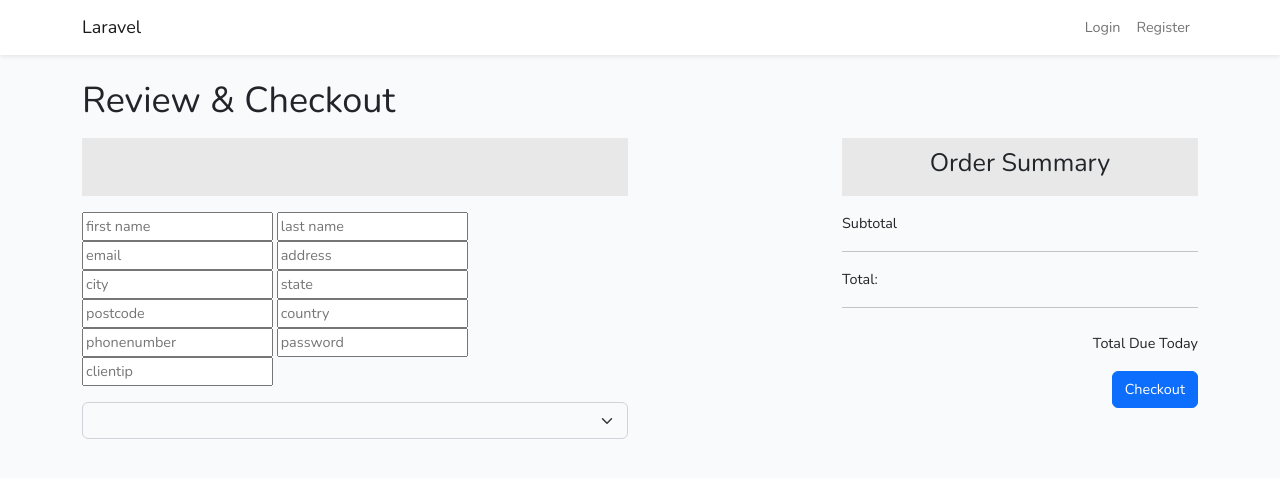
After one commit to wredaaa/jaghos, a Laravel app: template resources/views/invoices.blade.php in a window 1280 px wide. The commit adds this page. Shown: the top 478 px of the page. Run offline with Laravel 9, Linux system fonts and the light colour scheme; the template is opened without the code that fills it, so the values that code supplies are empty; style sheets or scripts are compiled from the project's sources.

Commit message:
feat: form order

```diff
--- /dev/null
+++ b/resources/views/invoices.blade.php
@@ -0,0 +1,73 @@
+@extends('layouts.app')
+
+@section('content')
+<div class="container">
+    <h1 class="mb-3">Review & Checkout</h1>
+
+    <form method="POST" action="/submit-order" class="row">
+        @csrf
+        <div class="col-md-6">
+            <div class="mb-3" style="background-color: #e8e8e8; width: auto;height: 58px;">
+                <p style="padding: 19px;" class="review-pname"></p>
+            </div>
+            <input type="text" name="firstname" placeholder="first name">
+            <input type="text" name="lastname" placeholder="last name">
+            <input type="text" name="email" placeholder="email">
+            <input type="text" name="address" placeholder="address">
+            <input type="text" name="city" placeholder="city">
+            <input type="text" name="state" placeholder="state">
+            <input type="text" name="postcode" placeholder="postcode">
+            <input type="text" name="country" placeholder="country">
+            <input type="text" name="phonenumber" placeholder="phonenumber">
+            <input type="password" name="password" placeholder="password">
+            <input type="text" name="clientip" placeholder="clientip">
+            <input type="hidden" name="domain" id="review-domain">
+            <input type="hidden" name="billing_type" id="review-type">
+            <input type="hidden" name="pid" id="review-pid">
+
+             <select class="form-select mt-3" id="select-payment" name="paymentmethod">
+                @foreach ($paymentMethod['paymentmethods']['paymentmethod'] as $item)
+                        <option value="{{ $item["module"] }}">{{ $item['displayname'] }}</option>
+                @endforeach
+            </select>
+        </div>
+
+        <div class="col-md-2"></div>
+        <div class="col-md-4">
+            <div class="mb-3" style="background-color: #e8e8e8; width: auto;height: 58px;">
+                <h3 style="padding: 10px; text-align: center;">Order Summary</h3>
+            </div>
+
+            <div class="row">
+                <div class="col-md-7">
+                    <span>Subtotal</span>
+                </div>
+                <div class="col-md-5" style="text-align: right;">
+                    <span class="price"></span>
+                </div>
+            </div>
+
+            <hr/>
+            <div class="row">
+                <div class="col-md-5">
+                    <span>Total:</span>
+                </div>
+                <div class="col-md-7" style="text-align: right;">
+                    <span class="total-price"></span>
+                </div>
+            </div>
+
+            <hr/>
+            <div class="row">
+                <div class="col-md-5">&nbsp;</div>
+                <div class="col-md-7" style="text-align: right;">
+                    <h2 class="price"></h2>
+                    <p>Total Due Today</p>
+
+                    <button type="submit" class="btn btn-primary mb-3">Checkout</button>
+                </div>
+            </div>
+        </div>
+    </form>
+</div>
+@endsection
--- a/resources/views/layouts/app.blade.php
+++ b/resources/views/layouts/app.blade.php
@@ -75,7 +75,7 @@
                             @endif
                         @else
                             <li>
-                                <a href="#" class="notification">
+                                <a href="/checkout" class="notification">
                                     <svg xmlns="http://www.w3.org/2000/svg" width="16" height="16" fill="black" class="bi bi-cart" viewBox="0 0 16 16">
                                     <path d="M0 1.5A.5.5 0 0 1 .5 1H2a.5.5 0 0 1 .485.379L2.89 3H14.5a.5.5 0 0 1 .491.592l-1.5 8A.5.5 0 0 1 13 12H4a.5.5 0 0 1-.491-.408L2.01 3.607 1.61 2H.5a.5.5 0 0 1-.5-.5zM3.102 4l1.313 7h8.17l1.313-7H3.102zM5 12a2 2 0 1 0 0 4 2 2 0 0 0 0-4zm7 0a2 2 0 1 0 0 4 2 2 0 0 0 0-4zm-7 1a1 1 0 1 1 0 2 1 1 0 0 1 0-2zm7 0a1 1 0 1 1 0 2 1 1 0 0 1 0-2z"/>
                                     </svg>
@@ -117,9 +117,27 @@
 <script>
     var token = $("meta[name='csrf-token']").attr("content");
 
-    $(".order-now").click(function(e) {
-        $('#domain').show();
-        $('#product').hide();
+    $(document).ready(function() {
+        var count = localStorage.getItem("count");
+        var domain = localStorage.getItem("domain");
+        const product = JSON.parse(localStorage.getItem("cart"));
+
+        $('.badge').text(count);
+
+        var price = $(".select-billing").find('option').filter(':selected').data("value");
+        var type = $(".select-billing").find('option').filter(':selected').val();
+
+        $(".price").text(price);
+        $(".billing-type").text(type);
+        $(".nominal").text(price);
+        $(".grand-total").text(price);
+
+        $(".review-pname").text(product.product_name);
+        $(".price").text(product.price);
+        $(".total-price").text(product.price + " " + product.billing_type);
+        $("#review-domain").val(domain)
+        $("#review-type").val(product.billing_type);
+        $("#review-pid").val(product.product_id);
     });
 
     $(".check-domain").click(function(e){
@@ -127,6 +145,7 @@
 
         var domain = $("#domain").val();
         var type = $("#type").val();
+        var pid = localStorage.getItem("product_id");
 
         $.ajax({
             url: '/check-domain/' + domain + type,
@@ -141,7 +160,26 @@
                 $("#loader_register_home").show();
             },
             success:function(response){
-                console.log(response);
+                if(response.result == 'error') {
+                    $(".msg-error").show()
+                    $(".msg-success").hide()
+                    $(".msg-error").text(response.message)
+                    $(".continue-checkout").addClass("disabled");
+                } else if (!response.whois) {
+                    $(".msg-error").hide()
+                    $(".msg-success").show()
+                    $(".msg-success").text("Result success, response empty")
+                    $(".continue-checkout").removeClass("disabled");
+                    localStorage.setItem("domain", domain + type);
+                    $('.continue-checkout').attr('href', '/checkout/'+ pid)
+                } else {
+                    $(".msg-error").hide()
+                    $(".msg-success").show()
+                    $(".msg-success").text(response)
+                    $(".continue-checkout").removeClass("disabled");
+                    localStorage.setItem("domain", domain + type);
+                    $('.continue-checkout').attr('href', '/checkout/'+ pid)
+                }
             },
             complete:function(data){
                 // Hide image container
@@ -151,13 +189,48 @@
     });
 
     $(".continue-checkout").click(function(e) {
-        var count = $('.badge').text();
+
+    });
+
+    $(".select-billing").change(function(e) {
+        var price = $(this).find('option').filter(':selected').data("value");
+        var type = $(this).find('option').filter(':selected').val();
+
+        $(".price").text(price);
+        $(".billing-type").text(type);
+        $(".nominal").text(price);
+        $(".grand-total").text(price);
+    });
+
+    $(".create-invoice").click(function(e){
+
+        var pid = $(".pid").val();
+        var pname = $(".pname").text();
+        var prefix = $(".prefix").val();
+        var suffix = $(".suffix").val();
+        var type = $(".select-billing").find('option').filter(':selected').val();
+        var price = $(".select-billing").find('option').filter(':selected').data("value");
+
+        const arr = {
+            "product_id": pid,
+            "product_name": pname,
+            "billing_type": type,
+            "price": price,
+            "prefix": prefix,
+            "suffix": suffix
+        }
+
+        localStorage.setItem('cart', JSON.stringify(arr))
+
+        var count = localStorage.getItem("count");
         if(!count) {
             count = 0;
         }
         var result = parseInt(count) + 1;
 
+        localStorage.setItem("count", result);
         $('.badge').text(result);
     });
+
 </script>
 </html>
--- a/routes/web.php
+++ b/routes/web.php
@@ -26,3 +26,6 @@ Route::get('/home', [App\Http\Controllers\HomeController::class, 'index'])->name
 Route::get('/order', [App\Http\Controllers\OrderController::class, 'index'])->name('order');
 Route::get('/domain-register', [App\Http\Controllers\OrderController::class, 'domainRegister']);
 Route::post('/check-domain/{domain}', [App\Http\Controllers\OrderController::class, 'checkDomainAjax']);
+Route::get('/checkout/{id}', [App\Http\Controllers\OrderController::class, 'checkout']);
+Route::get('/review', [App\Http\Controllers\OrderController::class, 'review']);
+Route::post('/submit-order', [App\Http\Controllers\OrderController::class, 'submitOrder']);
```
Also changed, not shown: app/Http/Controllers/OrderController.php (+92 -2 lines), resources/views/domain.blade.php (+7 -3 lines), resources/views/order.blade.php (+23 -20 lines), resources/views/product.blade.php (+10 -4 lines), database/migrations/2023_01_25_024749_create_orders_table.php.
